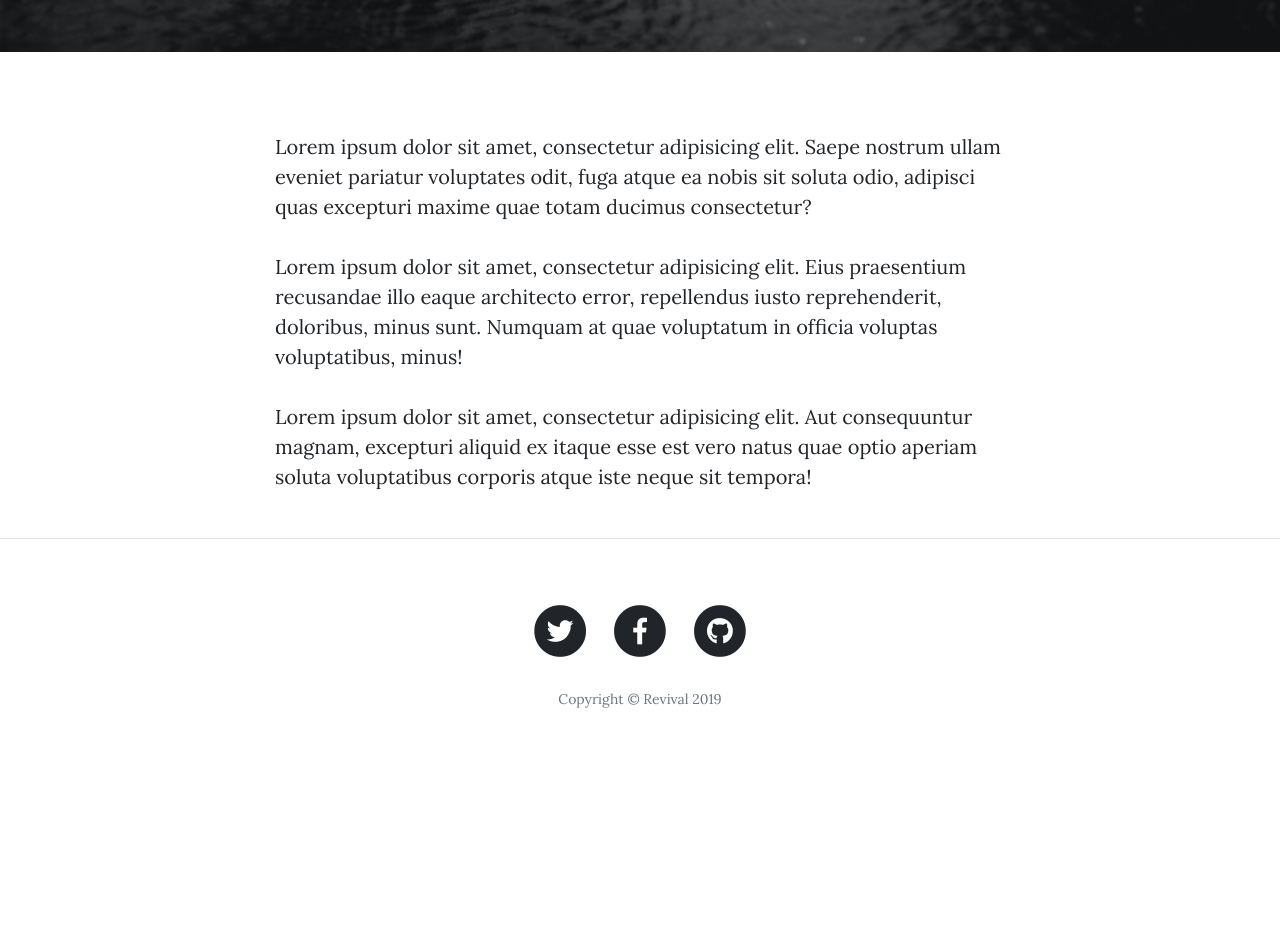
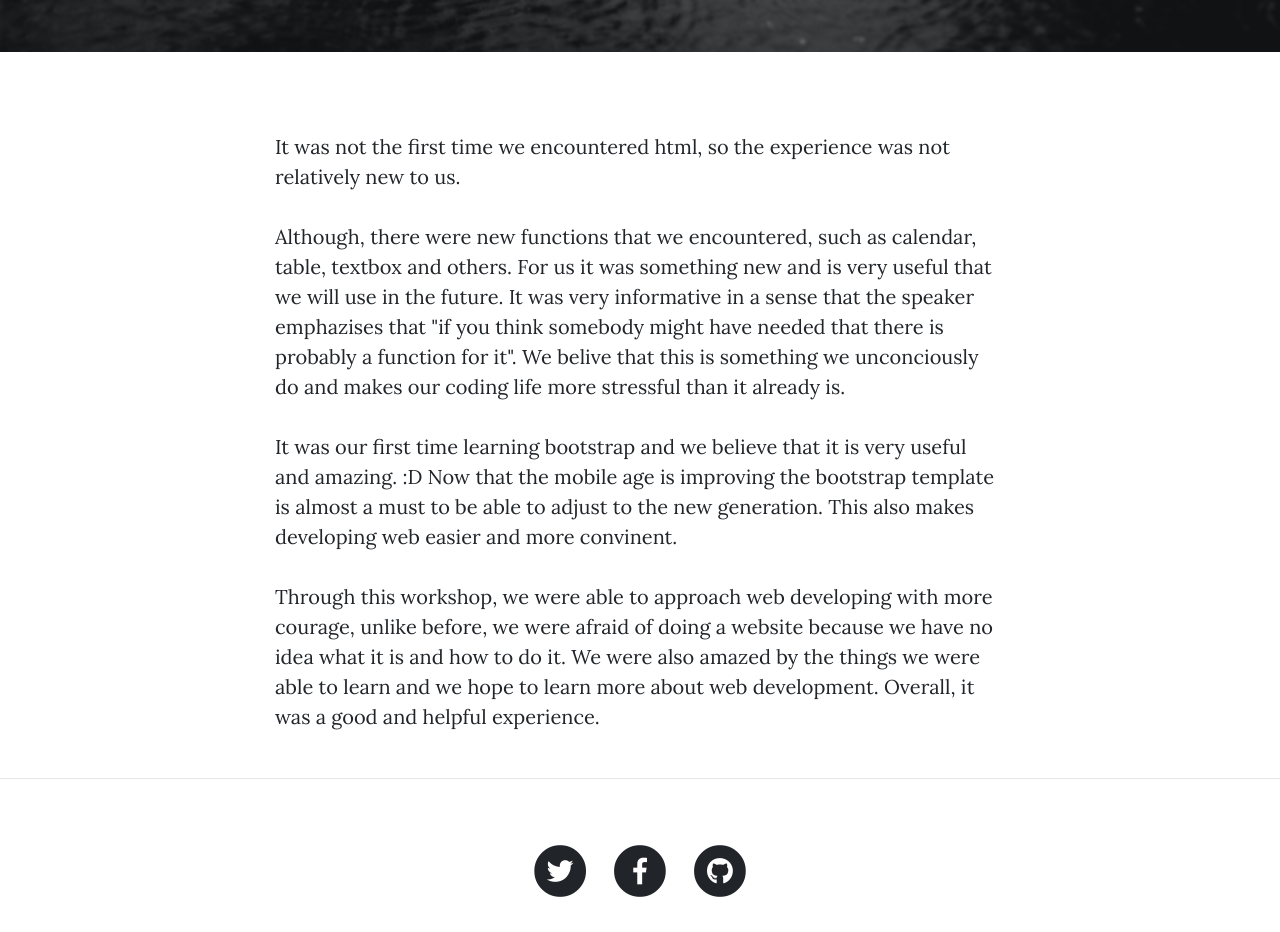
Before and after one commit to ErikaChan/few_chan_chan_ching, a website: page reflection.html in a window 1280 px wide. Shown: the part 480-1412 px from the top of the page. Before the commit the page ends 1255 px from the top, so only its background shows below. Drawn offline with nearby package versions, Linux system fonts and the light colour scheme; a script that the page names is missing.

Commit message:
Added Reflection

```diff
--- a/reflection.html
+++ b/reflection.html
@@ -71,9 +71,21 @@
   <div class="container">
     <div class="row">
       <div class="col-lg-8 col-md-10 mx-auto">
-        <p>Lorem ipsum dolor sit amet, consectetur adipisicing elit. Saepe nostrum ullam eveniet pariatur voluptates odit, fuga atque ea nobis sit soluta odio, adipisci quas excepturi maxime quae totam ducimus consectetur?</p>
-        <p>Lorem ipsum dolor sit amet, consectetur adipisicing elit. Eius praesentium recusandae illo eaque architecto error, repellendus iusto reprehenderit, doloribus, minus sunt. Numquam at quae voluptatum in officia voluptas voluptatibus, minus!</p>
-        <p>Lorem ipsum dolor sit amet, consectetur adipisicing elit. Aut consequuntur magnam, excepturi aliquid ex itaque esse est vero natus quae optio aperiam soluta voluptatibus corporis atque iste neque sit tempora!</p>
+        <p>It was not the first time we encountered html, so the experience was not relatively new to us.</p>
+        <p>Although, there were new functions that we encountered, such as calendar, table, textbox and others.
+          For us it was something new and is very useful that we will use in the future.
+          It was very informative in a sense that the speaker emphazises that "if you think somebody might have
+          needed that there is probably a function for it". We belive that this is something we unconciously
+          do and makes our coding life more stressful than it already is. </p>
+        <p>It was our first time learning bootstrap and we believe that it is very useful and amazing. :D
+          Now that the mobile age is improving the bootstrap template is almost a must to be able to adjust
+          to the new generation. This also makes developing web easier and more convinent.
+        </p>
+        <p>Through this workshop, we were able to approach web developing with more courage, unlike before,
+          we were afraid of doing a website because we have no idea what it is and how to do it. We were also
+          amazed by the things we were able to learn and we hope to learn more about web development. Overall,
+          it was a good and helpful experience.
+        </p>
       </div>
     </div>
   </div>
```
